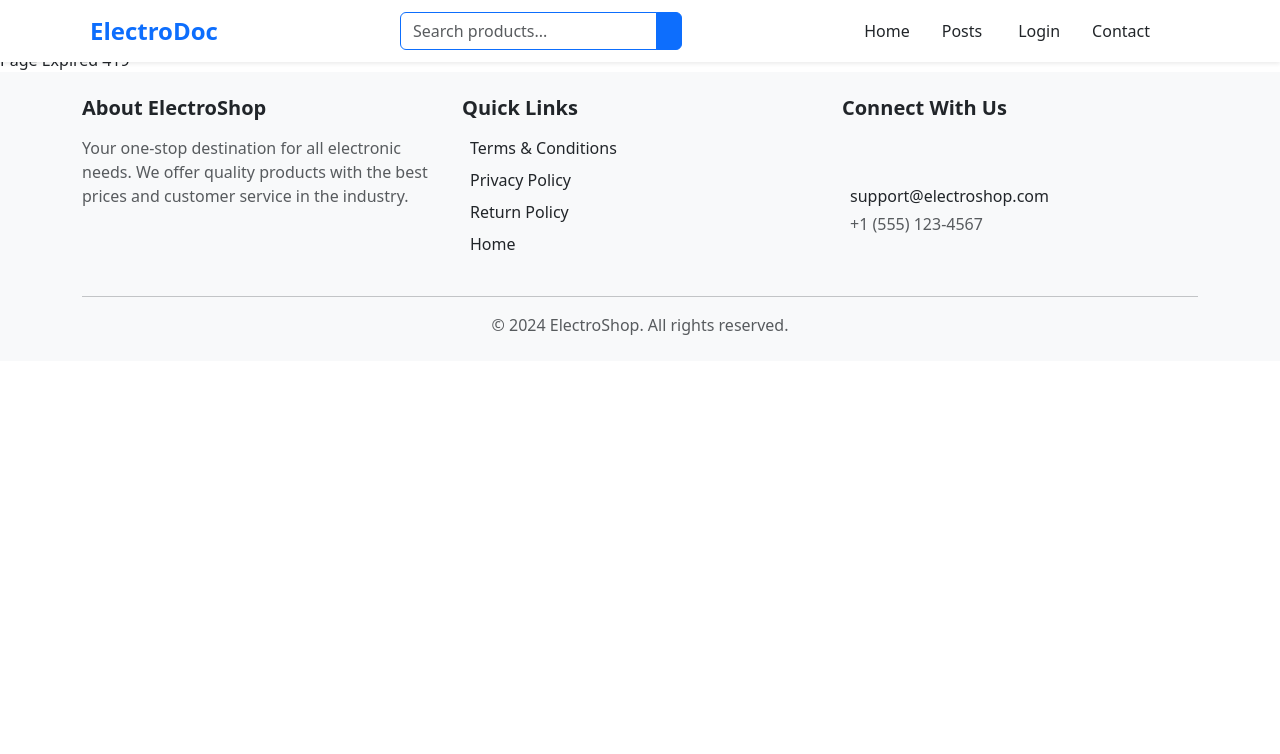
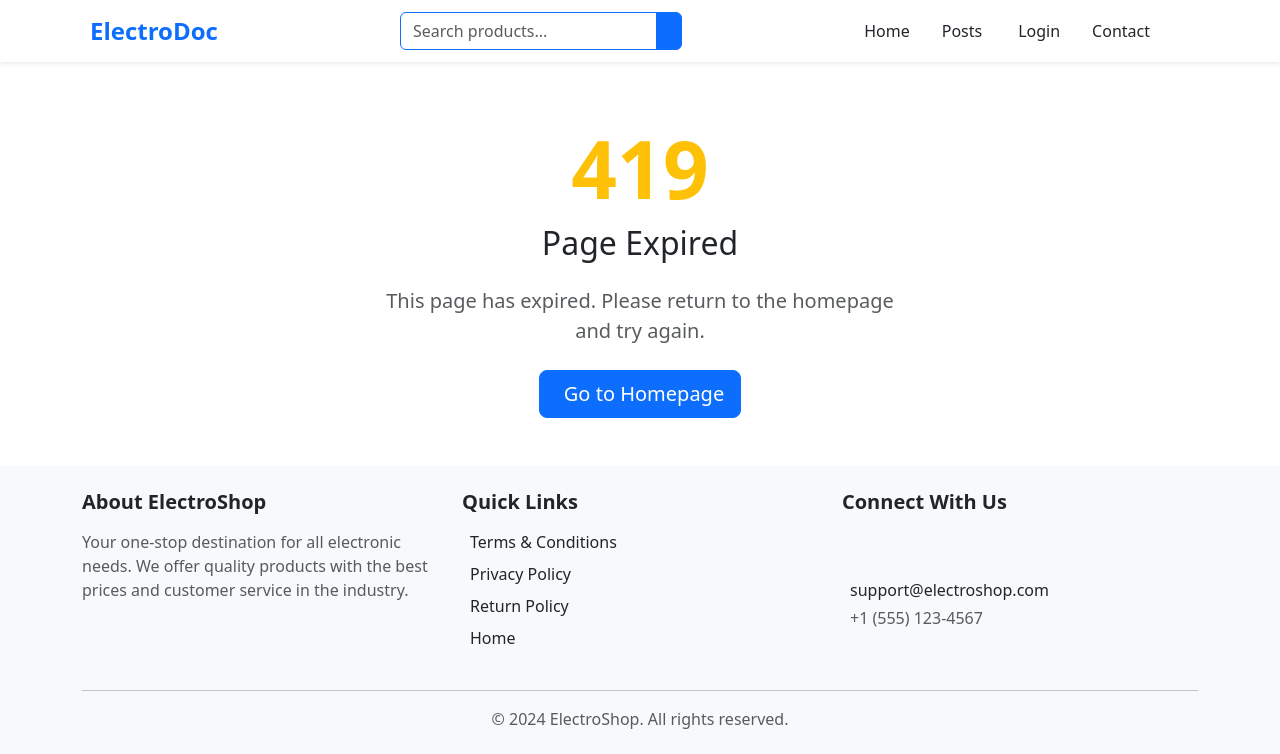
Before and after one commit to max021x/electrodoc, a PHP site: template app/Views/errors/419.php in a window 1280 px wide. Shown: the top 754 px of the page. Run offline with PHP 8.4, Linux system fonts and the light colour scheme; the template is opened without the code that fills it, so the values that code supplies are empty; some libraries are stand-ins or nearby versions.

Commit message:
419 page and cofirm added

```diff
--- a/app/Views/admin/layouts/main.php
+++ b/app/Views/admin/layouts/main.php
@@ -64,7 +64,7 @@
                     <li class="nav-item my-3 mx-4 ">
                         <form action="/logout" method="POST">
                             <?= csrf_token() ?>
-                            <button class="btn btn-outline-danger w-100">
+                            <button class="btn btn-outline-danger w-100" onclick="return confirm('Are you sure?')">
                                 <i class="fas fa-power-off me-2"></i>Logout
                             </button>
                         </form>
@@ -98,7 +98,6 @@
     </div>
     <script src="/js/bootstrap.bundle.min.js"></script>
     <script src="/js/script.js"></script>
-
 </body>
 
 </html>
--- a/app/Views/errors/419.php
+++ b/app/Views/errors/419.php
@@ -1,3 +1,18 @@
-<div>
-    Page Expired 419
+<div class="container py-5">
+    <div class="row justify-content-center">
+        <div class="col-md-8 col-lg-6 text-center">
+            <div class="mb-4">
+                <i class="fas fa-clock text-warning fs-1"></i>
+            </div>
+            <h1 class="display-1 fw-bold text-warning">419</h1>
+            <h2 class="mb-4">Page Expired</h2>
+            <p class="lead text-muted mb-4">
+                This page has expired. Please return to the homepage and try again.
+            </p>
+
+            <a href="/" class="btn btn-primary btn-lg">
+                <i class="fas fa-home me-2"></i>Go to Homepage
+            </a>
+        </div>
+    </div>
 </div>
```
Also changed, not shown: app/Views/admin/posts/index.php (+1 -13 lines).
